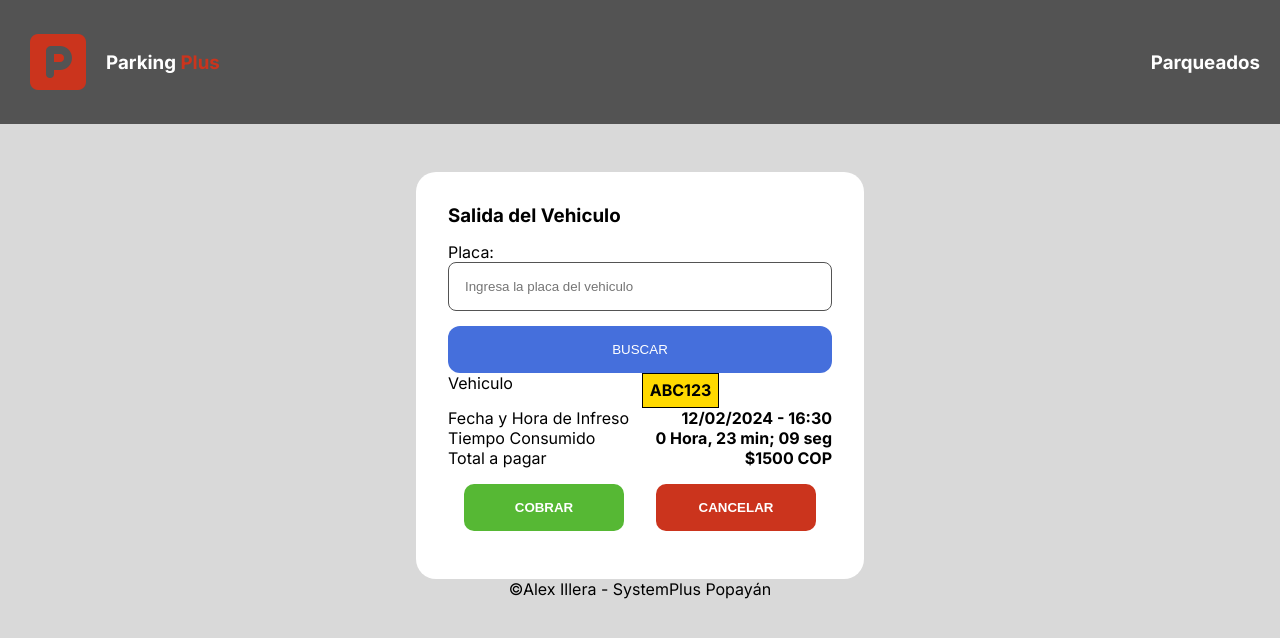
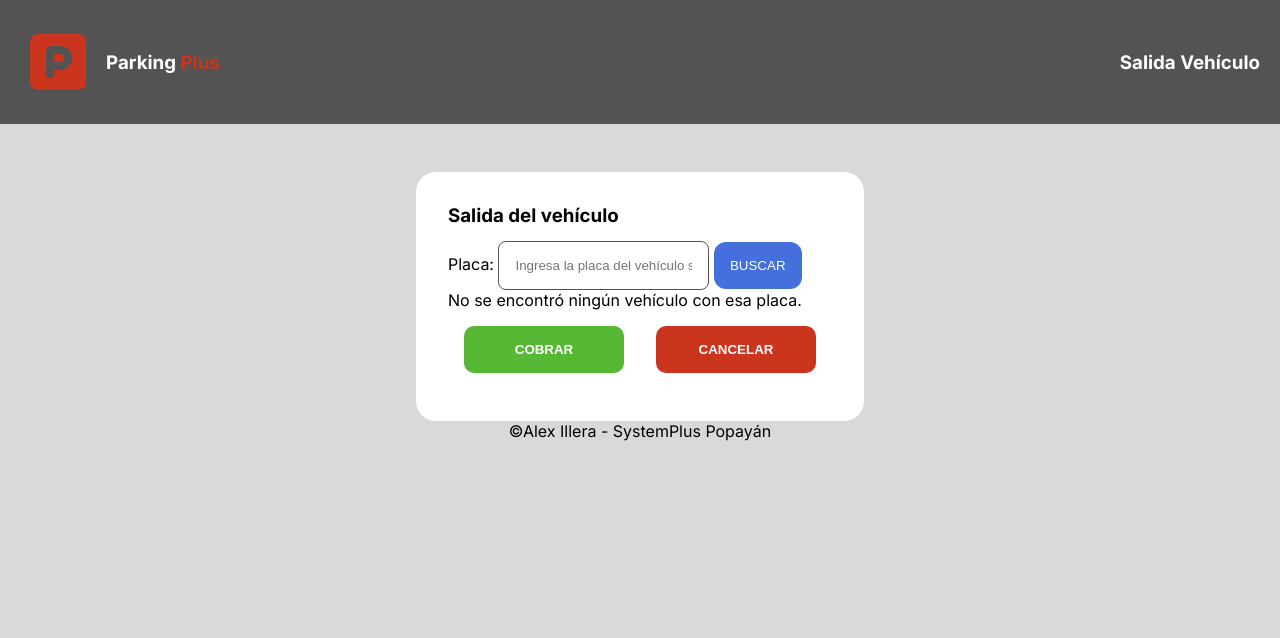
Before and after one commit to aillera91/Parkin_plus, a PHP site: page /salidaVehiculo.php in a window 1280 px wide. Shown: the top 638 px of the page. Run offline with PHP 8.4, Linux system fonts and the light colour scheme; data that the repository does not hold is empty.

Commit message:
Salida de Vehiculos terminada

```diff
--- /dev/null
+++ b/conexionbasedatos.php
@@ -0,0 +1,11 @@
+<?php
+$servername = "localhost";
+$username = "root";
+$password = "";
+$basedatos = "parking_plus_db";
+
+$conexion = new mysqli($servername, $username, $password, $basedatos);
+
+if ($conexion->connect_error) {
+    die("La conexion a la base de datos tuvo un error: " . $conexion->connect_error);
+}
--- a/css/salidaVehiculo.css
+++ b/css/salidaVehiculo.css
@@ -32,6 +32,12 @@
 .informacion {
     display: grid;
     grid-template-columns: auto auto;
+    margin-top: 20px;
+}
+
+.informacion > div {
+    padding-top: 15px;
+    padding-bottom: 15px;
 }
 
 .izquierda {
@@ -47,8 +53,8 @@
     border: 1px solid #000;
     background-color: var(--amarillo);
     width: fit-content;
-    padding: .4rem;
-
+    padding: .1 rem;
+    margin-left: auto;
 }
 
 .botones-acciones{
--- a/salidaVehiculo.php
+++ b/salidaVehiculo.php
@@ -1,29 +1,61 @@
 <?php
-$nombrePagina = "Parqueados";
-include "plantilla.php";
-include "header.php";
+$nombrePagina = "Salida Vehículo";
+include 'plantilla.php';
+include 'header.php';
+include 'conexionbasedatos.php';
+
+// Escapa el texto de la placa para prevenir inyección SQL
+$placa = $conexion->real_escape_string($_POST['placa']);
+
+// Consulta SQL para obtener la información del vehículo
+$consulta = "SELECT * FROM vehiculos WHERE placa = '$placa' AND estado = 'parqueado'";
+$resultado = $conexion->query($consulta);
 ?>
+
+
 <div class="contenedor-salida-vehiculo">
-    <h3>Salida del Vehiculo</h3>
+    <h3>Salida del vehículo</h3>
+
     <div class="buscador">
-        <label style="margin-top: 15px;">Placa:</label>
-        <input type="text" placeholder="Ingresa la placa del vehiculo">
-        <button>Buscar</button>
+        <form action="" method="post">
+            <label style="margin-top: 15px;">Placa:</label>
+            <input name="placa" type="text" placeholder="Ingresa la placa del vehículo sin espacios">
+            <button>Buscar</button>
+        </form>
     </div>
-    <div class="informacion">
-        <div class = "izquierda">Vehiculo</div>
-        <div class = "derecha disenoPlaca">ABC123</div>
-        <div class = "izquierda">Fecha y Hora de Infreso</div>
-        <div class = "derecha">12/02/2024 - 16:30</div>
-        <div class = "izquierda">Tiempo Consumido</div>
-        <div class = "derecha">0 Hora, 23 min; 09 seg</div>
-        <div class = "izquierda">Total a pagar</div>
-        <div class = "derecha">$1500 COP</div>
-    </div>
+
+    <?php
+
+    $tarifaCarro = 3000;
+    $tafifaMoto = 2000;
+
+    if ($resultado->num_rows > 0) {
+        // Mostrar la información del vehículo
+
+        $vehiculo = $resultado->fetch_assoc();
+
+        echo '<div class="informacion">
+            <div class="izquierda">Vehículo</div>
+            <div class="derecha disenoPlaca">' . $vehiculo['placa'] . '</div>
+            <div class="izquierda">Fecha y Hora de Ingreso</div>
+            <div class="derecha">' . $vehiculo['fechaHoraIngreso'] . '</div>
+            <div class="izquierda">Tiempo consumido</div>
+            <div class="derecha">0 Hora, 23 min, 09 seg</div>
+            <div class="izquierda">Total a Pagar</div>
+            <div class="derecha">$1500 COP</div>
+        </div>';
+    } else {
+        echo "No se encontró ningún vehículo con esa placa.";
+    }
+    $conexion->close();
+
+    ?>
+
+
     <div class="botones-acciones">
         <button class="btnAccion btnCobrar">Cobrar</button>
         <button class="btnAccion btnCancelar">Cancelar</button>
     </div>
 </div>
 
-<?php include "footer.php";
+<?php include 'footer.php'; ?>
```
Also changed, not shown: nuevoingreso.php (+1 -10 lines), parqueados.php (+4 -18 lines), css/nuevoingreso.css (line endings or trailing spaces).
